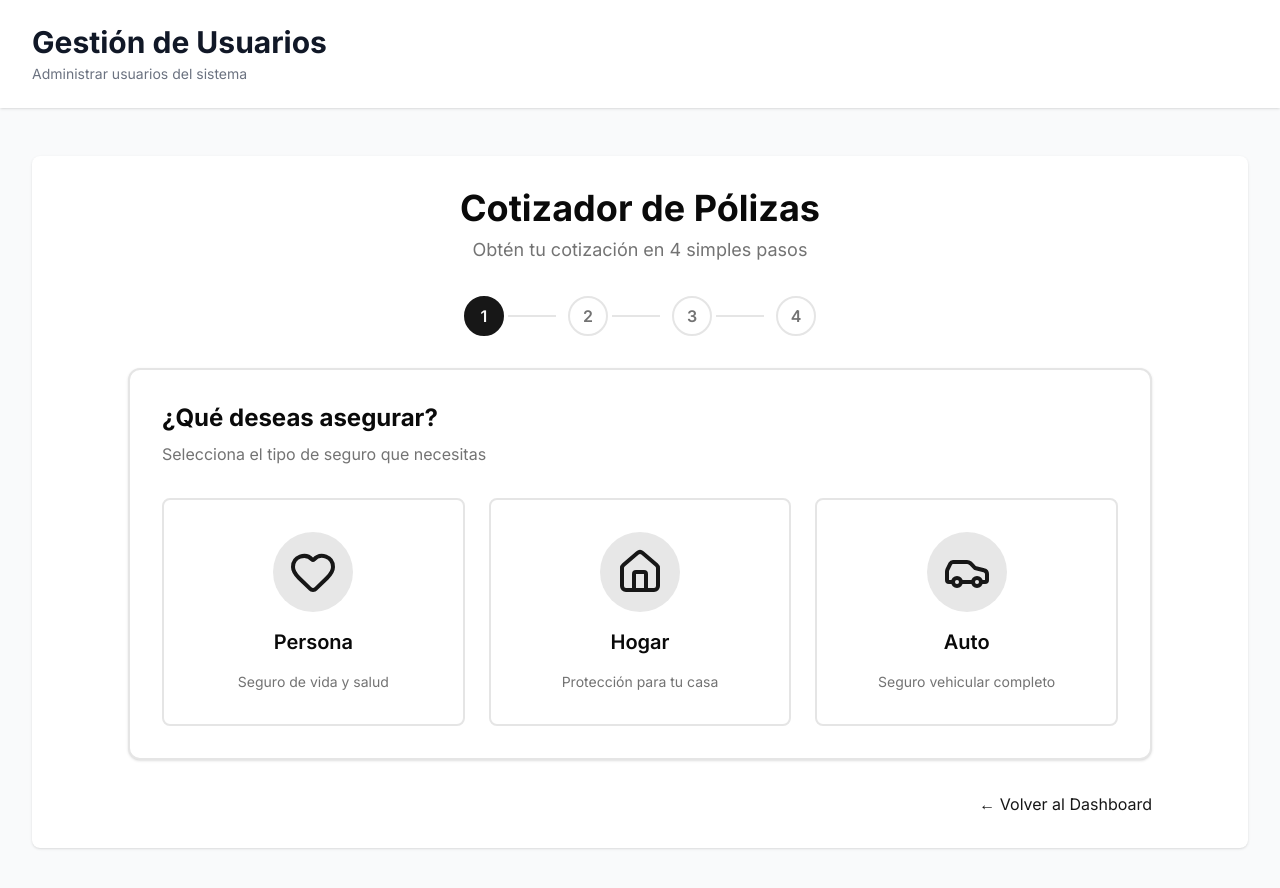
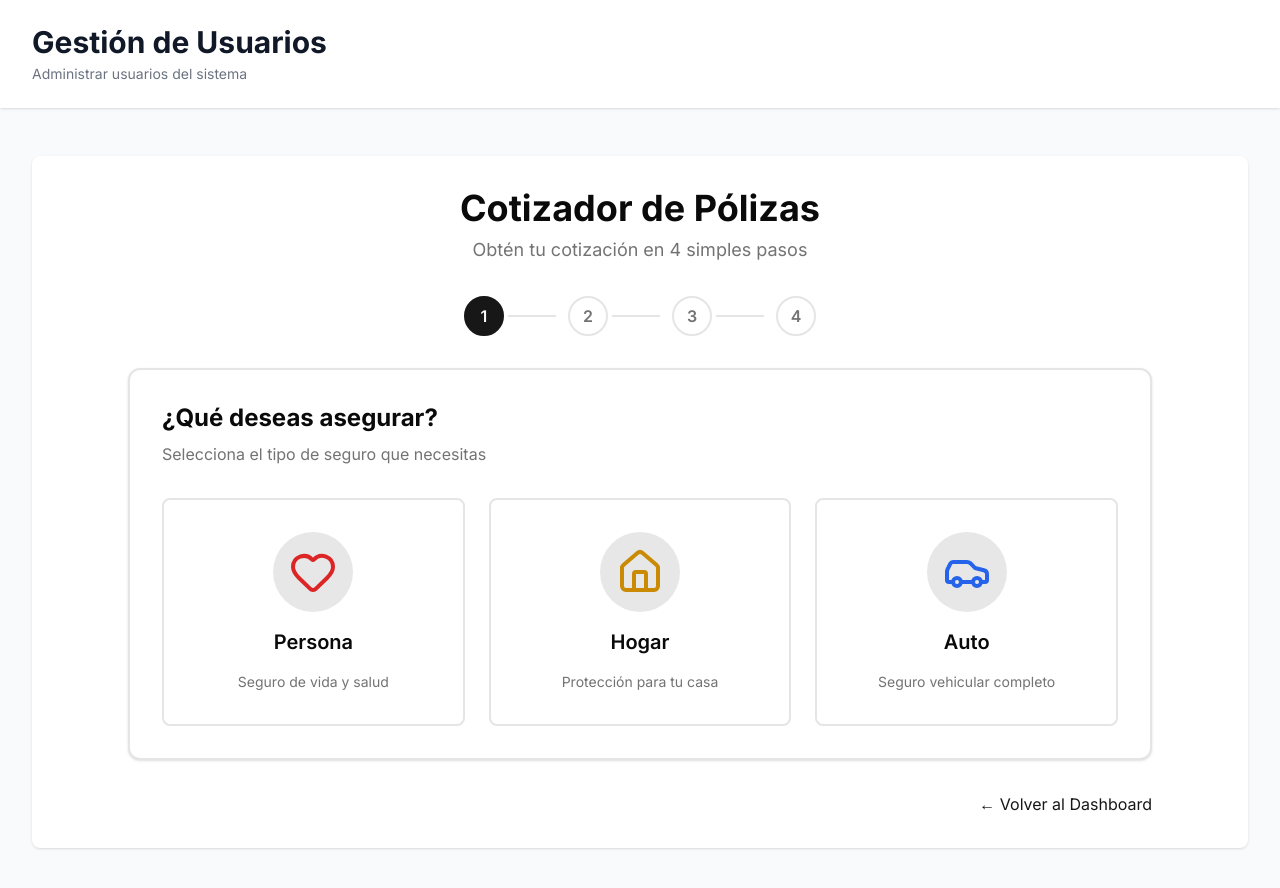
Before and after one commit to francoleon08/proyecto-aps, a Next.js app: page /dashboard/client in a window 1280 px wide. Both pictures are taken after a click on the button "Cotizar Poliza". Shown: the top 888 px of the page. Built offline with nearby package versions, Linux system fonts and the light colour scheme; no server answers.

Commit message:
style: update icon colors in insurance type step and change button color in policy data step

```diff
--- a/components/client-cotizer-policy/insurance-type-step.tsx
+++ b/components/client-cotizer-policy/insurance-type-step.tsx
@@ -21,7 +21,7 @@ export function InsuranceTypeStep({ onSelect }: InsuranceTypeStepProps) {
         >
           <div className="flex flex-col items-center gap-4">
             <div className="rounded-full bg-primary/10 p-4 transition-colors group-hover:bg-primary/20">
-              <Heart className="h-12 w-12 text-primary" />
+              <Heart className="h-12 w-12 text-red-600" />
             </div>
             <h3 className="text-xl font-semibold text-foreground">Persona</h3>
             <p className="text-sm text-muted-foreground text-center">Seguro de vida y salud</p>
@@ -34,7 +34,7 @@ export function InsuranceTypeStep({ onSelect }: InsuranceTypeStepProps) {
         >
           <div className="flex flex-col items-center gap-4">
             <div className="rounded-full bg-primary/10 p-4 transition-colors group-hover:bg-primary/20">
-              <Home className="h-12 w-12 text-primary" />
+              <Home className="h-12 w-12 text-yellow-600" />
             </div>
             <h3 className="text-xl font-semibold text-foreground">Hogar</h3>
             <p className="text-sm text-muted-foreground text-center">Protección para tu casa</p>
@@ -47,7 +47,7 @@ export function InsuranceTypeStep({ onSelect }: InsuranceTypeStepProps) {
         >
           <div className="flex flex-col items-center gap-4">
             <div className="rounded-full bg-primary/10 p-4 transition-colors group-hover:bg-primary/20">
-              <Car className="h-12 w-12 text-primary" />
+              <Car className="h-12 w-12 text-blue-600" />
             </div>
             <h3 className="text-xl font-semibold text-foreground">Auto</h3>
             <p className="text-sm text-muted-foreground text-center">Seguro vehicular completo</p>
--- a/components/client-cotizer-policy/policy-data-step.tsx
+++ b/components/client-cotizer-policy/policy-data-step.tsx
@@ -305,7 +305,7 @@ export function PolicyDataStep({ insuranceType, onSubmit, onBack }: PolicyDataSt
           <Button type="button" variant="outline" onClick={onBack} className="border-border bg-transparent">
             Atrás
           </Button>
-          <Button type="submit" className="bg-secondary text-secondary-foreground hover:bg-secondary/90">
+          <Button type="submit" className="bg-red-500 text-white hover:bg-red-600">
             Siguiente
           </Button>
         </div>
```
Also changed, not shown: lib/userSerivce.ts (added).
